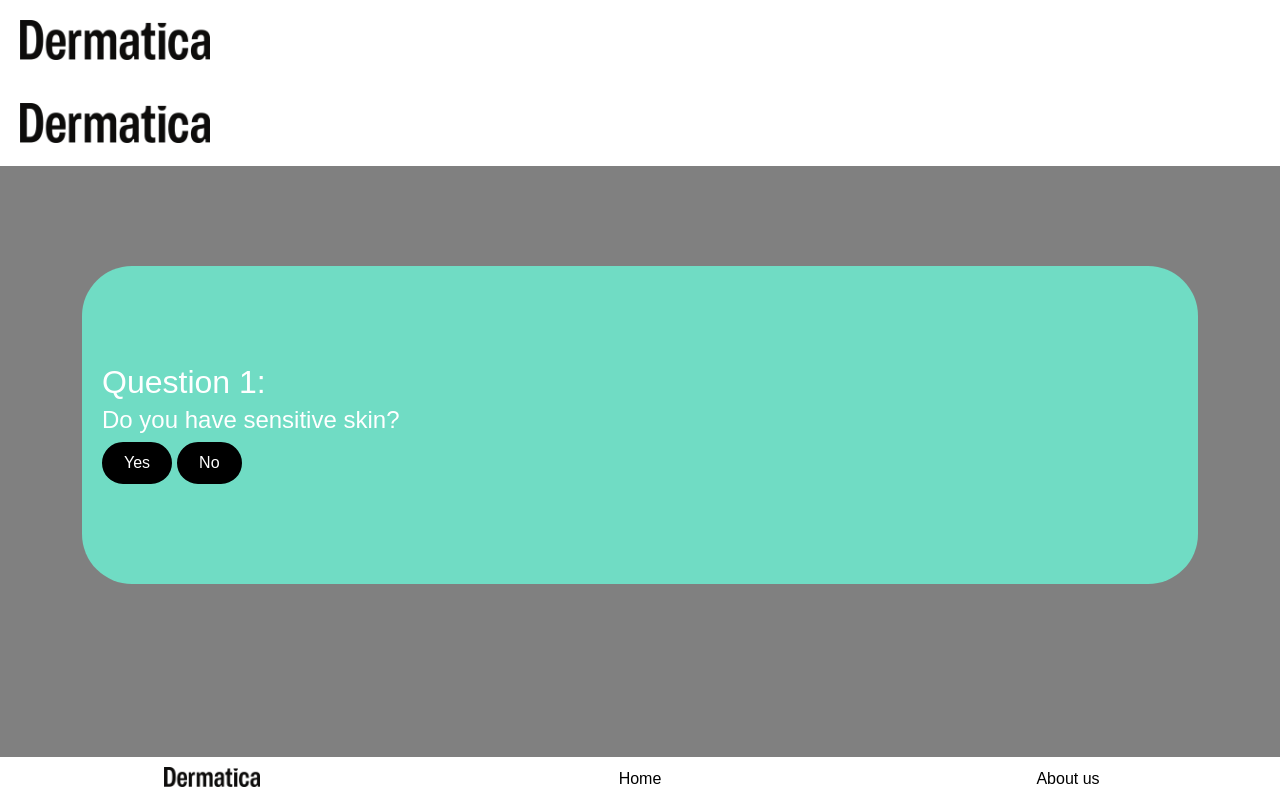
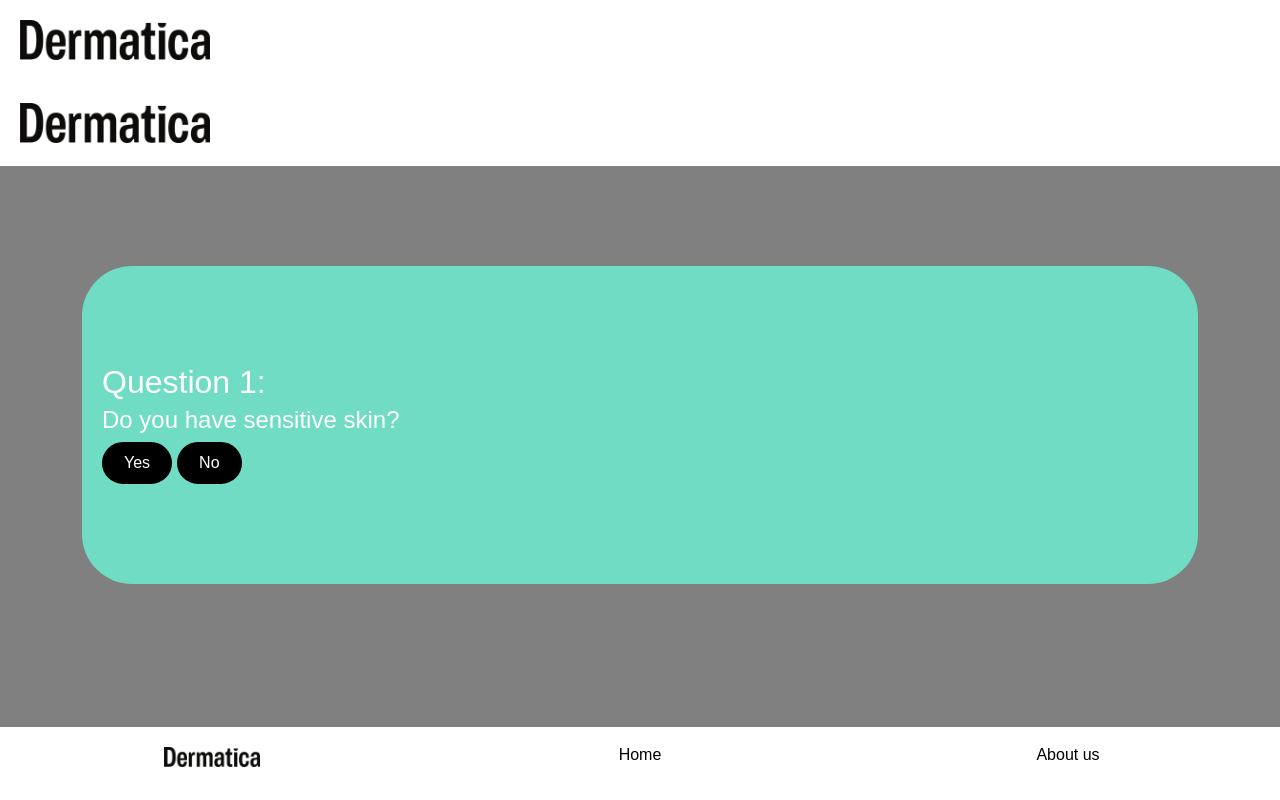
Before and after one commit to AKCDNG/HeliosX, a React (Vite) app in the folder frontend/: page / in a window 1280 px wide. Built offline with nearby package versions, Linux system fonts and the light colour scheme.

Commit message:
styling footer

```diff
--- a/frontend/src/Footer.scss
+++ b/frontend/src/Footer.scss
@@ -8,15 +8,35 @@ footer {
   background-color: white;
   color: black;
   text-align: center;
-  display: flex;
   padding: 10px !important;
-  div {
+  padding-top: 20px !important;
+  padding-bottom: 30px !important;
+  .sub-header {
+    font-weight: 900;
+    padding-bottom: 10px;
+  }
+
+  ul {
+    li {
+      padding-top: 5px;
+      &:hover {
+        text-decoration: underline;
+      }
+    }
+  }
+
+  .img-container {
+    display: flex;
     justify-content: center;
     align-items: center;
-    padding-bottom: 10px;
-    &:last-child {
+    padding-bottom: 30px;
+    @include large {
       padding-bottom: 0;
     }
+  }
+
+  ul {
+    padding-bottom: 30px;
     @include large {
       padding-bottom: 0;
     }
```
